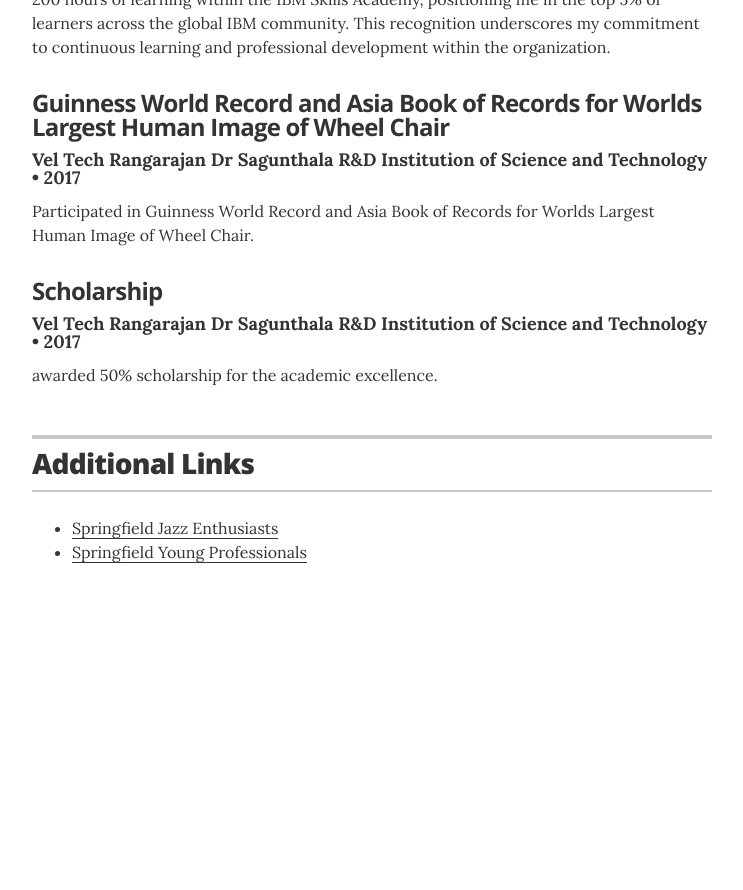
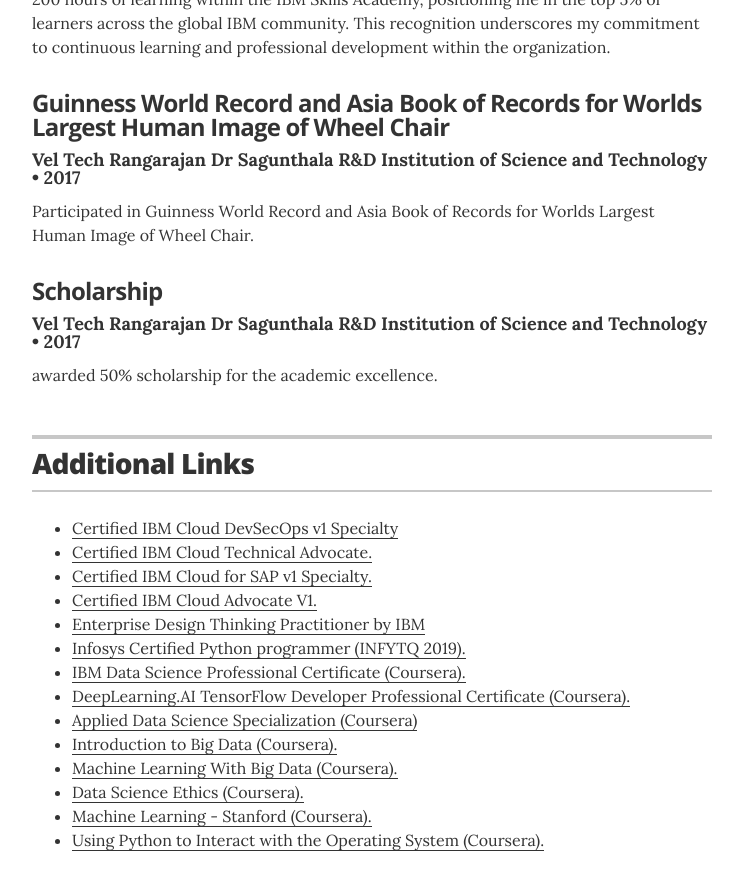
Before and after one commit to JUPUDI-VAMSI-KALYAN/Resume, a Jekyll site: the page built from index.html, in a window 1280 px wide and 900 px high, scrolled down 4525 px. Shown: the top 890 px of the window, without its empty margins (268-1011 px from the left). Built offline with Jekyll 4.4.1, drawn with Linux system fonts in a browser that asks for light colours; before the commit the page ends 5137 px from its top, so only the background shows below that.

Commit message:
Update links.yml

```diff
--- a/_data/links.yml
+++ b/_data/links.yml
@@ -1,5 +1,29 @@
 # links
+- url: "https://www.credly.com/badges/c733d8ad-d6ba-4d95-9f16-700f40b5cc83/linked_in_profile"
+  description: Certified IBM Cloud DevSecOps v1 Specialty
+- url: "https://www.credly.com/badges/6bd6eb91-7e6e-41a4-adbc-2a3b191da66c/linked_in_profile"
+  description: Certified IBM Cloud Technical Advocate.
+- url: "https://www.credly.com/badges/25c66755-a15c-4c5e-9488-4fc9880a56c5/linked_in_profile"
+  description: Certified IBM Cloud for SAP v1 Specialty.
+- url: "https://www.credly.com/badges/08f9dc34-7fec-4308-9f05-d1eced5f27b6"
+  description: Certified IBM Cloud Advocate V1.
+- url: "https://www.credly.com/badges/fa5c85f6-e4d3-450e-90f0-98d970be3e73"
+  description: Enterprise Design Thinking Practitioner by IBM
 - url: "#"
-  description: Springfield Jazz Enthusiasts
+  description: Infosys Certified Python programmer (INFYTQ 2019).
 - url: "#"
-  description: Springfield Young Professionals
+  description: IBM Data Science Professional Certificate (Coursera).
+- url: "#"
+  description: DeepLearning.AI TensorFlow Developer Professional Certificate (Coursera).
+- url: "https://www.coursera.org/account/accomplishments/specialization/9NWYWAHXMGFT"
+  description: Applied Data Science Specialization (Coursera)
+- url: "#"
+  description: Introduction to Big Data (Coursera).
+- url: "#"
+  description: Machine Learning With Big Data (Coursera).
+- url: "#"
+  description: Data Science Ethics (Coursera).
+- url: "#"
+  description: Machine Learning - Stanford (Coursera).
+- url: "#"
+  description: Using Python to Interact with the Operating System (Coursera).
```
